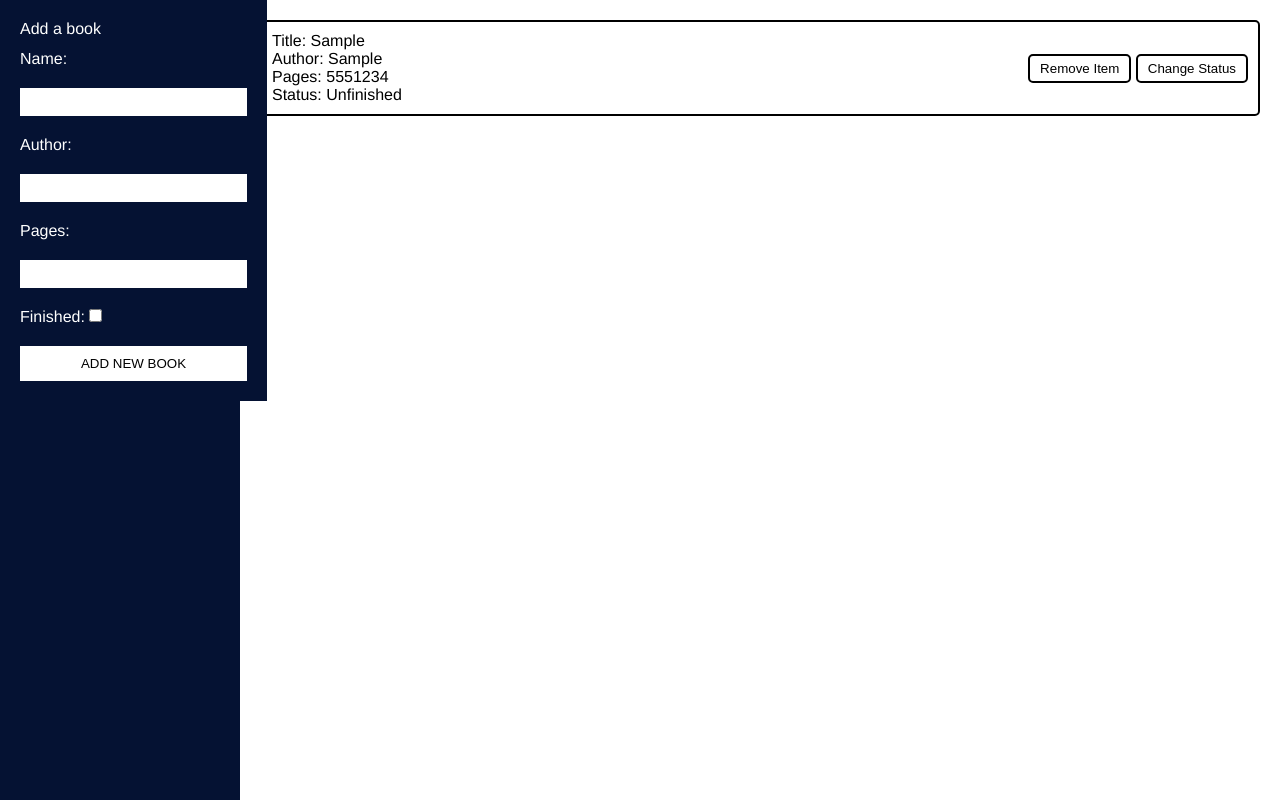
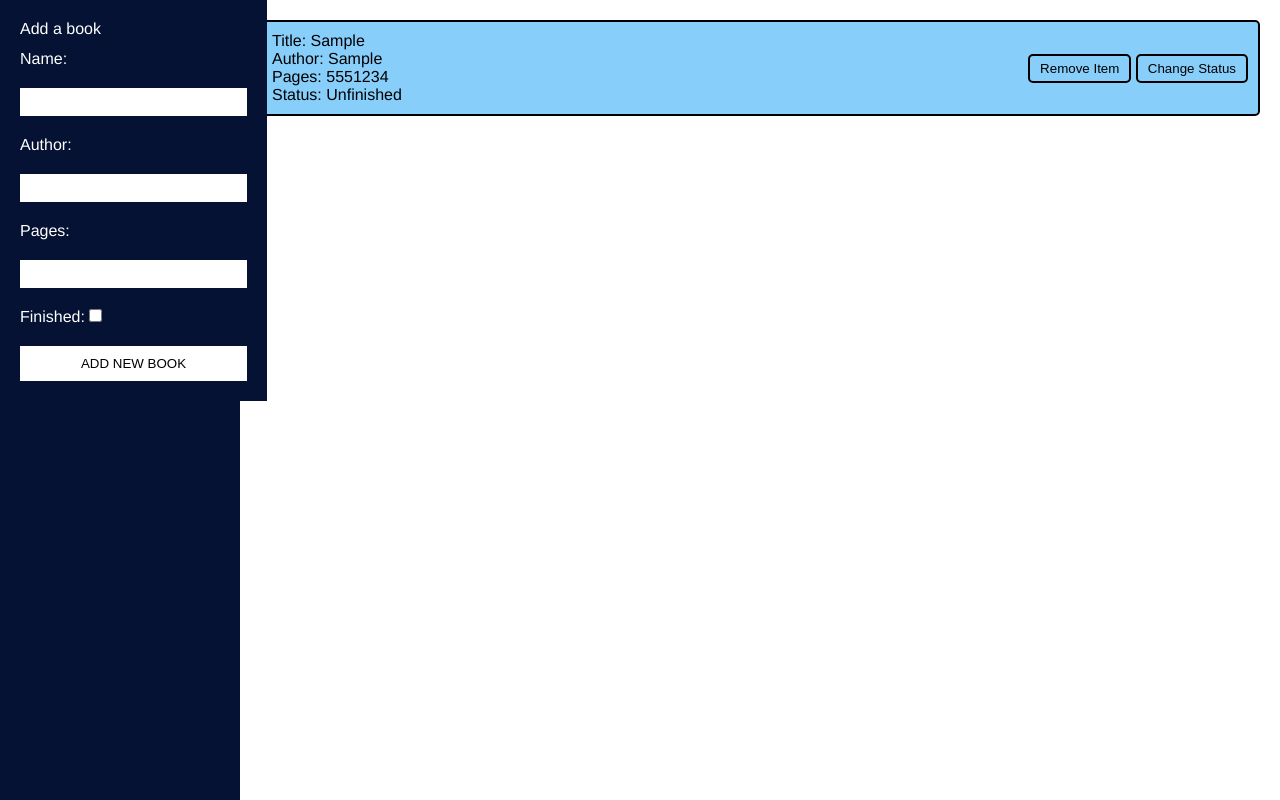
Before and after one commit to SinaBayati/Library, a plain HTML site: page index.html in a window 1280 px wide. Both pictures are taken after typing "Sample", "Sample", "5551234" into the empty fields and a click on the button "ADD NEW BOOK". Drawn offline with Linux system fonts and the light colour scheme.

Commit message:
Fix minor styling issues

```diff
--- a/css/styles.css
+++ b/css/styles.css
@@ -68,6 +68,9 @@ fieldset button:active{
   grid-column: 2 / 3;
   grid-row: 1 / 2;
   padding: 20px;
+  display: flex;
+  flex-direction: column;
+  gap: 10px;
 }
 
 .books-container ul{
@@ -83,6 +86,7 @@ fieldset button:active{
   border: 2px solid black;
   border-radius: 5px;
   padding: 10px;
+  background-color: lightskyblue;
 }
 
 .books-container .book button{
```
